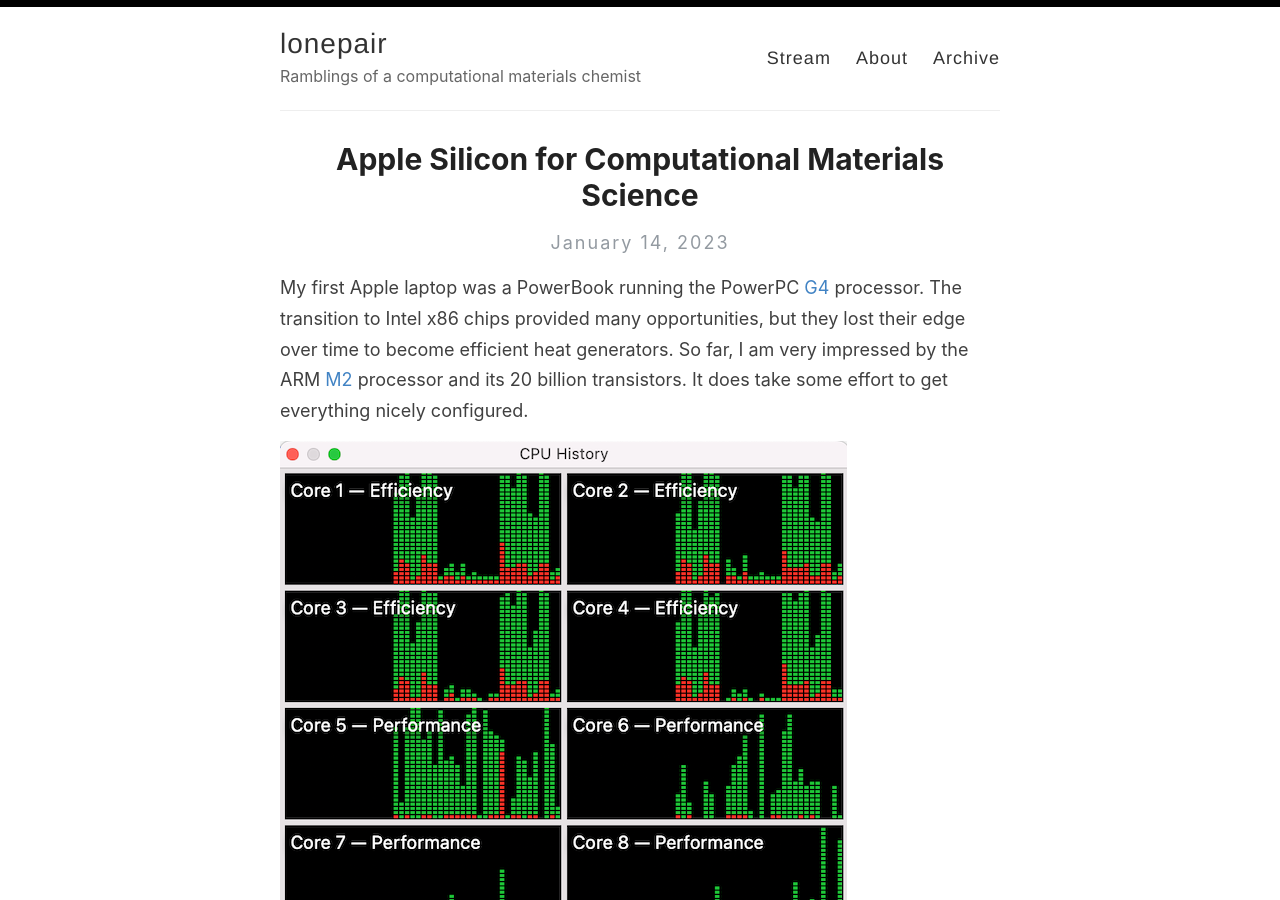
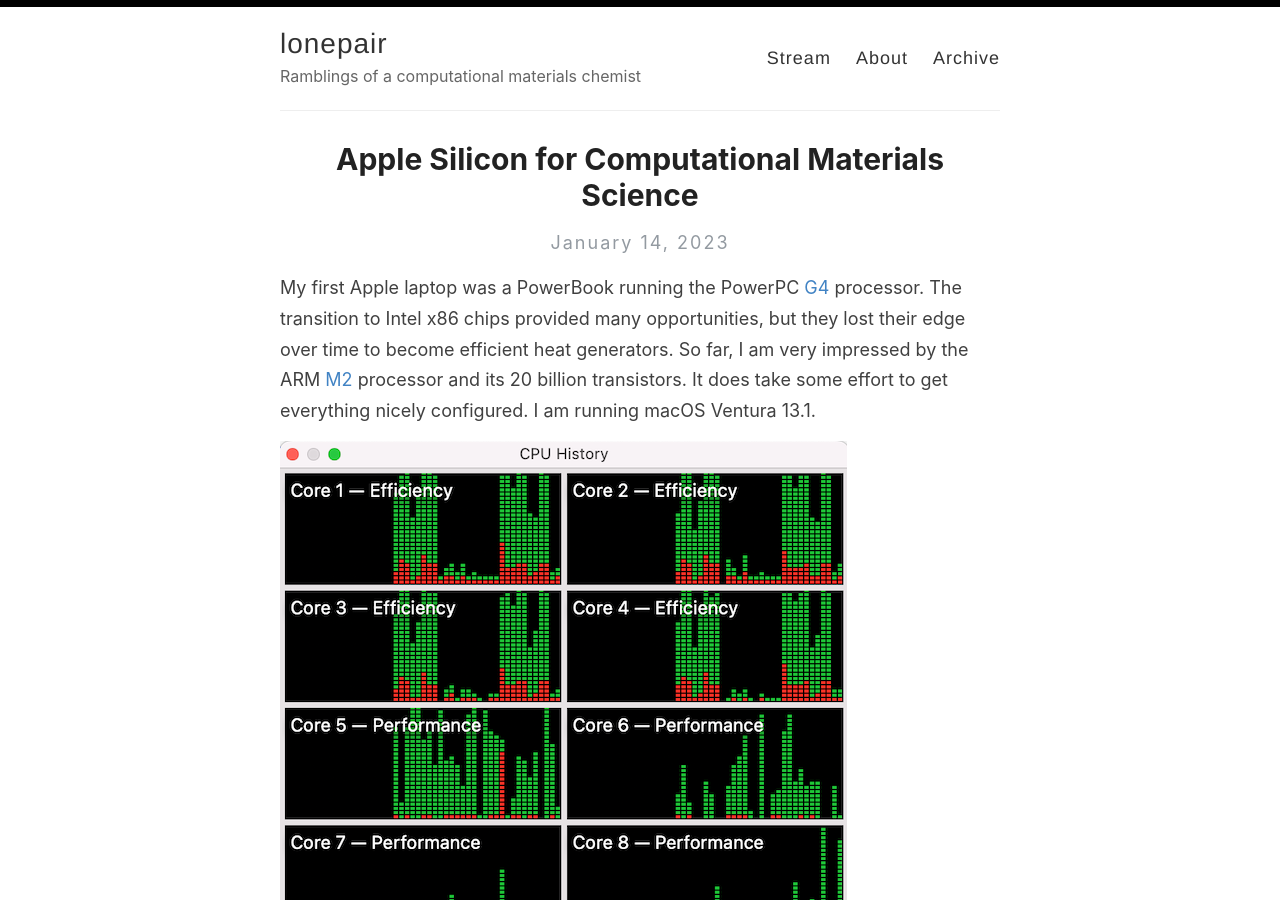
Before and after one commit to aronwalsh/aronwalsh.github.io, a Jekyll site: the page built from _posts/2023-01-14-applesilicon.md, in a window 1280 px wide and 900 px high. Built offline with Jekyll 4.4.1, drawn with Linux system fonts in a browser that asks for light colours; comment, search, counter and statistics services are not loaded; some of the changed text lies outside the part shown.

Commit message:
macOS 13.1

```diff
--- a/_posts/2023-01-14-applesilicon.md
+++ b/_posts/2023-01-14-applesilicon.md
@@ -4,7 +4,7 @@ title:  Apple Silicon for Computational Materials Science
 date:   2023-01-14 16:11:22 +0000
 ---
 
-My first Apple laptop was a PowerBook running the PowerPC [G4](https://en.wikipedia.org/wiki/PowerPC_G4) processor. The transition to Intel x86 chips provided many opportunities, but they lost their edge over time to become efficient heat generators. So far, I am very impressed by the ARM [M2](https://en.wikipedia.org/wiki/Apple_silicon#Apple_M2) processor and its 20 billion transistors. It does take some effort to get everything nicely configured.
+My first Apple laptop was a PowerBook running the PowerPC [G4](https://en.wikipedia.org/wiki/PowerPC_G4) processor. The transition to Intel x86 chips provided many opportunities, but they lost their edge over time to become efficient heat generators. So far, I am very impressed by the ARM [M2](https://en.wikipedia.org/wiki/Apple_silicon#Apple_M2) processor and its 20 billion transistors. It does take some effort to get everything nicely configured. I am running macOS Ventura 13.1.
 
 <p align="center">
 <figure class="wp-block-image aligncenter"><img src="{{ site.baseurl }}/assets/2023/cpu.png" alt="CPU" /></figure>
```
Also changed, not shown: other parts of _posts/2023-01-14-applesilicon.md (+1 -1 lines), _posts/2021-04-15-macos-big-sur-for-computational-materials-science-in-2021.md (+1 -1 lines).
